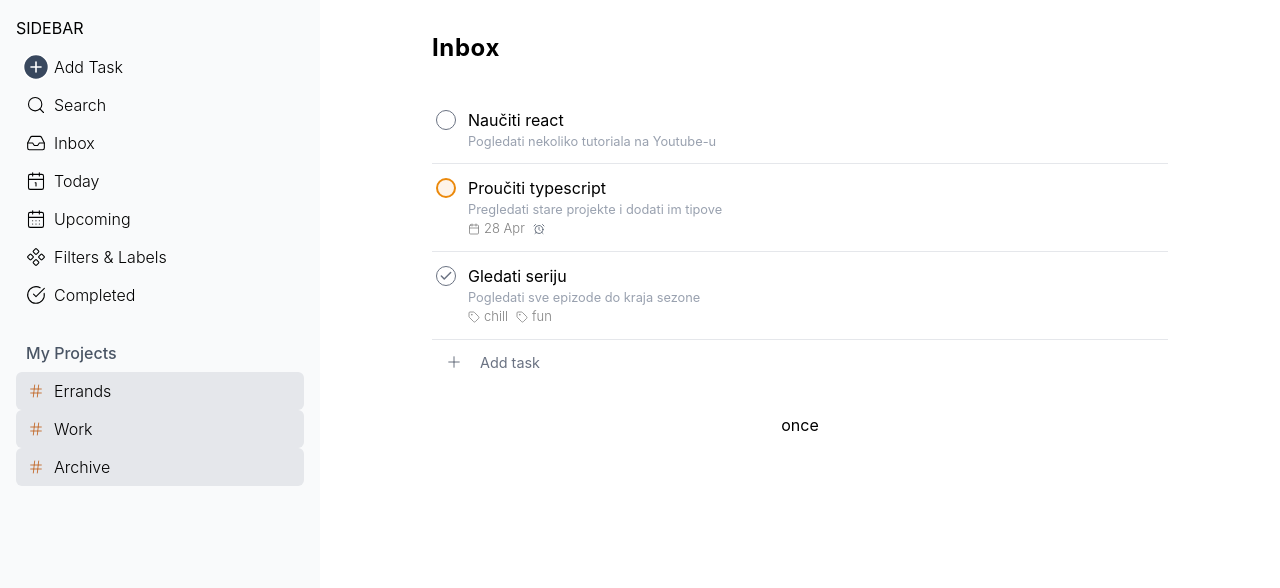
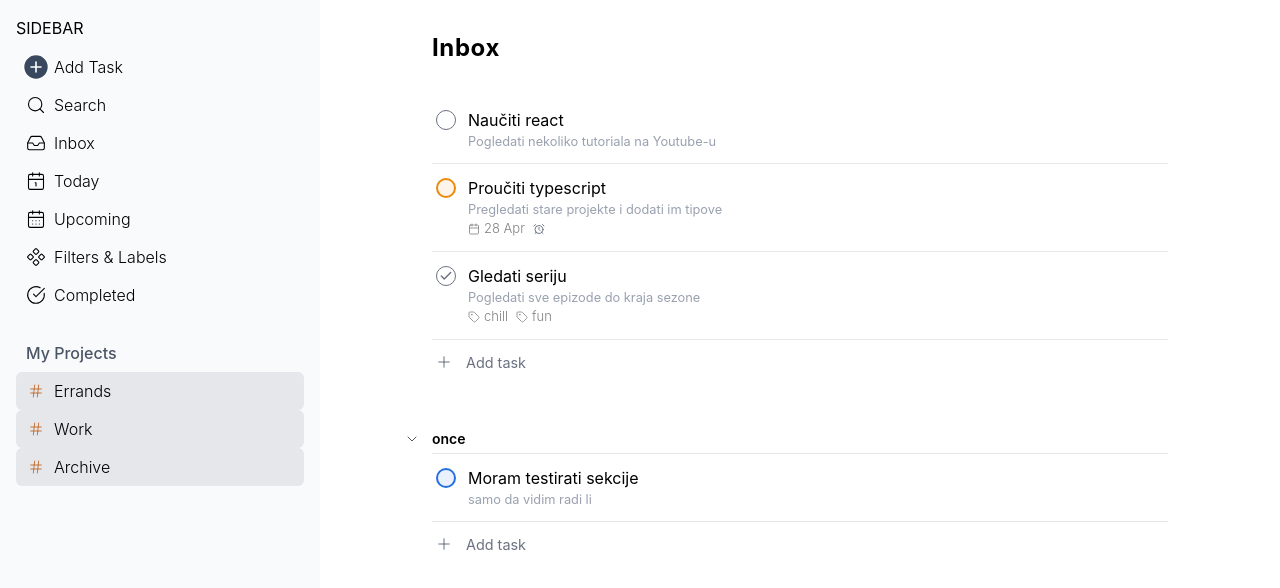
Before and after one commit to krunoslav-k/todoist-clone, a React (Vite) app: page / in a window 1280 px wide. Shown: the top 588 px of the page. Built offline with nearby package versions, Linux system fonts and the light colour scheme.

Commit message:
feat: add collapsible Section component

```diff
--- a/src/App.tsx
+++ b/src/App.tsx
@@ -5,7 +5,7 @@ function App() {
   const todos = useAppSelector((state) =>
     state.todos.ids.map((id) => state.todos.entities[id]),
   );
-  const inboxTodos = todos.filter((todo) => !todo.projectId);
+  const inboxTodos = todos.filter((todo) => !todo.projectId && !todo.sectionId);
 
   return <TodosPageView title="Inbox" todos={inboxTodos} />;
 }
--- a/src/components/AddTodoButton.tsx
+++ b/src/components/AddTodoButton.tsx
@@ -10,9 +10,9 @@ export default function AddTodoButton({
   return (
     <button
       onClick={handleAddTodoButtonClick}
-      className="flex items-start justify-center p-3 group hover:cursor-pointer"
+      className="flex items-start justify-center gap-3 py-3 px-0.5 group hover:cursor-pointer"
     >
-      <span className="w-5 h-5 mr-4 rounded-full border border-transparent flex items-center justify-center group-hover:border-gray-700 group-hover:bg-gray-700">
+      <span className="w-5 h-5 rounded-full border border-transparent flex items-center justify-center group-hover:border-gray-700 group-hover:bg-gray-700">
         <Plus
           size={28}
           strokeWidth={1}
--- /dev/null
+++ b/src/components/Section/Section.tsx
@@ -0,0 +1,55 @@
+import { ChevronDown } from "lucide-react";
+import AddTodoButton from "../AddTodoButton";
+import TodoList from "../Todo/TodoList";
+import { useState } from "react";
+import { useAppSelector } from "../../hooks/reduxHooks";
+import type Section from "../../types/section";
+
+interface SectionProps {
+  section: Section;
+  activeTodoForm: "add" | number | null;
+  setActiveTodoForm: (form: "add" | number | null) => void;
+  handleAddTodoButtonClick: () => void;
+}
+
+export default function SectionItem({
+  section,
+  activeTodoForm,
+  setActiveTodoForm,
+  handleAddTodoButtonClick,
+}: SectionProps) {
+  const [collapsed, setCollapsed] = useState(false);
+  const todos = useAppSelector((state) =>
+    state.todos.ids.map((id) => state.todos.entities[id]),
+  ).filter((todo) => todo.sectionId === section.id);
+
+  return (
+    <div className="flex flex-col justify-center items-start w-full mt-4 mb-10">
+      <div className="flex justify-start items-center w-full pb-1 text-sm font-semibold border-b border-gray-200 relative">
+        <button
+          onClick={() => setCollapsed((prev) => !prev)}
+          className="p-1 rounded-sm hover:bg-gray-100 absolute -left-8"
+        >
+          <ChevronDown
+            strokeWidth={1}
+            size={16}
+            className={`${collapsed ? "rotate-270" : ""} focus:outline-none`}
+          />
+        </button>
+        <span>{section.name}</span>
+      </div>
+
+      {!collapsed && (
+        <>
+          <TodoList
+            todos={todos}
+            activeTodoForm={activeTodoForm}
+            setActiveTodoForm={setActiveTodoForm}
+          />
+
+          <AddTodoButton handleAddTodoButtonClick={handleAddTodoButtonClick} />
+        </>
+      )}
+    </div>
+  );
+}
--- a/src/components/Todo/TodoList.tsx
+++ b/src/components/Todo/TodoList.tsx
@@ -53,7 +53,7 @@ export default function TodoList({
   }
 
   return (
-    <ul>
+    <ul className="w-full">
       <DndContext
         onDragStart={(event) => {
           setActiveId(event.active.id);
--- a/src/components/TodosPageView.tsx
+++ b/src/components/TodosPageView.tsx
@@ -6,7 +6,7 @@ import type Todo from "../types/todo";
 import AddSectionButton from "./Section/AddSectionButton";
 import AddSectionForm from "./Section/AddSectionForm";
 import { useAppSelector } from "../hooks/reduxHooks";
-import type Section from "../types/section";
+import Section from "./Section/Section";
 
 interface TodosPageViewProps {
   title: string;
@@ -18,7 +18,7 @@ export default function TodosPageView({ title, todos }: TodosPageViewProps) {
     null,
   );
   const [isAddSectionFormActive, setIsAddSectionFormActive] = useState(false);
-  const sections: Section[] = useAppSelector((state) =>
+  const sections = useAppSelector((state) =>
     state.sections.sections.map((section) => section),
   );
 
@@ -61,9 +61,14 @@ export default function TodosPageView({ title, todos }: TodosPageViewProps) {
         />
       )}
 
-      <div>
+      <div className="w-full">
         {sections.map((section) => (
-          <h3>{section.name}</h3>
+          <Section
+            section={section}
+            activeTodoForm={activeTodoForm}
+            setActiveTodoForm={setActiveTodoForm}
+            handleAddTodoButtonClick={() => setActiveTodoForm("add")}
+          />
         ))}
       </div>
     </main>
--- a/src/data/dummyData.ts
+++ b/src/data/dummyData.ts
@@ -36,4 +36,13 @@ export const dummyData: Todo[] = [
     hasReminder: false,
     projectId: "errands",
   },
+  {
+    id: 5,
+    title: "Moram testirati sekcije",
+    description: "samo da vidim radi li",
+    completed: false,
+    priority: 3,
+    hasReminder: false,
+    sectionId: "once",
+  },
 ];
--- a/src/data/dummySections.ts
+++ b/src/data/dummySections.ts
@@ -1,5 +1,5 @@
 import type Section from "../types/section";
 
 export const dummySections: Section[] = [
-  { id: "1garal", name: "once", projectId: "inbox" },
+  { id: "once", name: "once", projectId: "inbox" },
 ];
```
